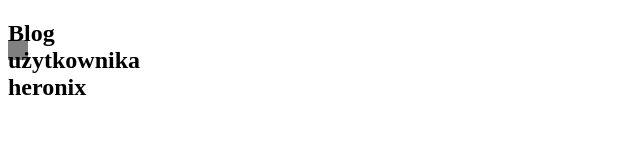
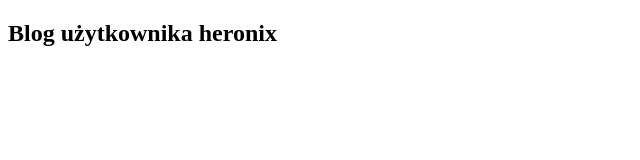
Before and after one commit to HeuroniX/VM-Blog, a plain HTML site: page index.html in a window 1280 px wide. Shown: the whole page, without its empty margins (0-640 px from the left). Drawn offline with Linux system fonts and the light colour scheme.

Commit message:
Update main.css

```diff
--- a/css/main.css
+++ b/css/main.css
@@ -1,20 +1,3 @@
 body {
 	background-color: red;
 }
-
-nav {
- width: 20px;
- height: 20px;
-}
-
-content {
- width: 20px;
- height: 20px;
-}
-
-footer {
- width: 20px;
- height: 20px;
- background-color: grey;
- margin: 0px;
-}
```
